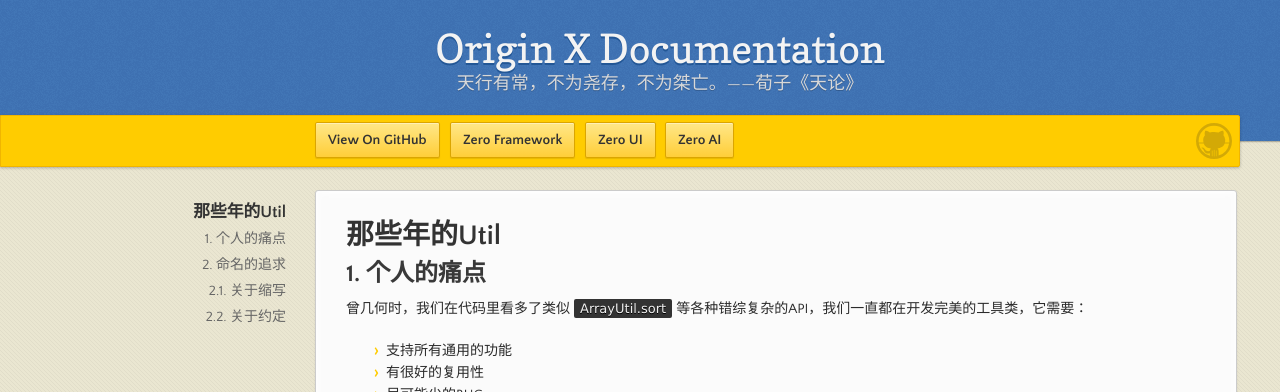
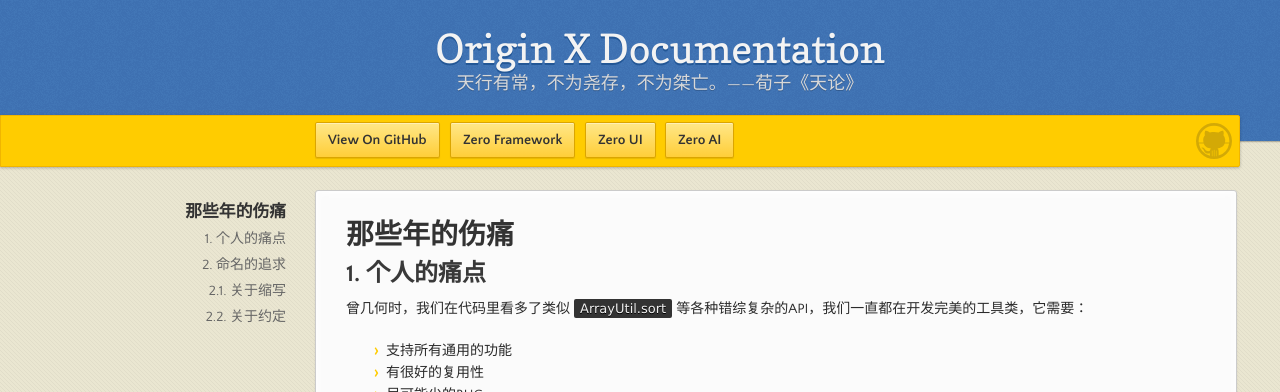
Before and after one commit to zwkjhx/ox-doc, a Jekyll site: the page built from utility-x/1-she-ji-li-nian/uxd-001-ling-ren-fan-suo-de-util.md, in a window 1280 px wide and 900 px high. Shown: the top 392 px of the window. Built offline with Jekyll 4.4.1, drawn with Linux system fonts in a browser that asks for light colours; our own code applies the rules of GitHub Pages for plain Markdown files.

Commit message:
Updates utility-x/1-she-ji-li-nian/uxd-001-ling-ren-fan-suo-de-util.md
Auto commit by GitBook Editor

```diff
--- a/utility-x/1-she-ji-li-nian/uxd-001-ling-ren-fan-suo-de-util.md
+++ b/utility-x/1-she-ji-li-nian/uxd-001-ling-ren-fan-suo-de-util.md
@@ -1,4 +1,4 @@
-# 那些年的Util
+# 那些年的伤痛
 
 ## 1. 个人的痛点
 
```
Also changed, not shown: SUMMARY.md (+1 -1 lines).
